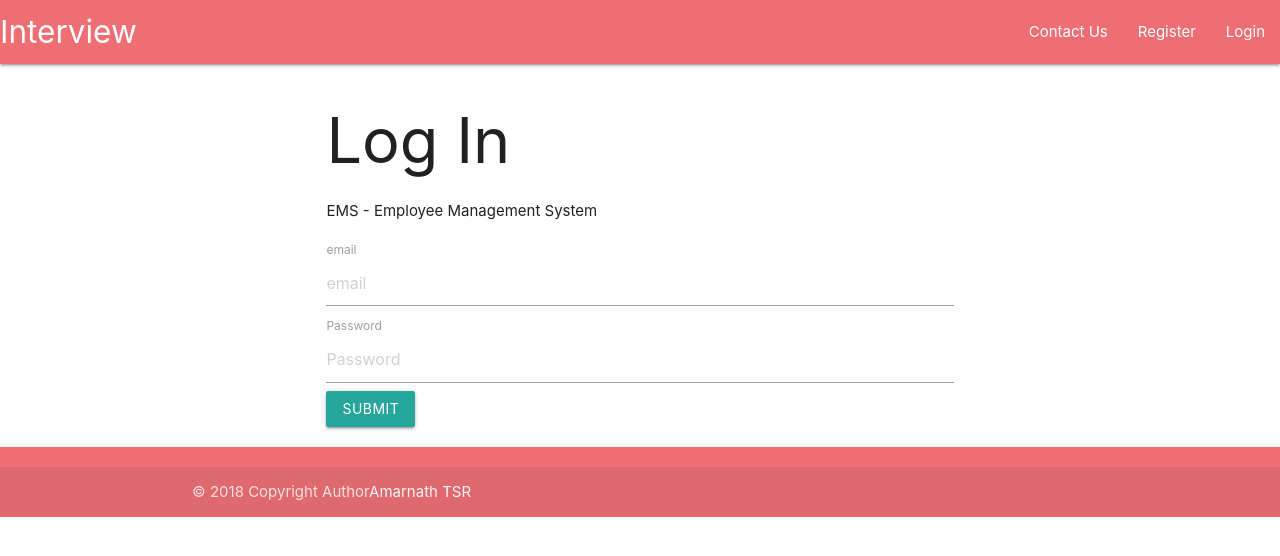
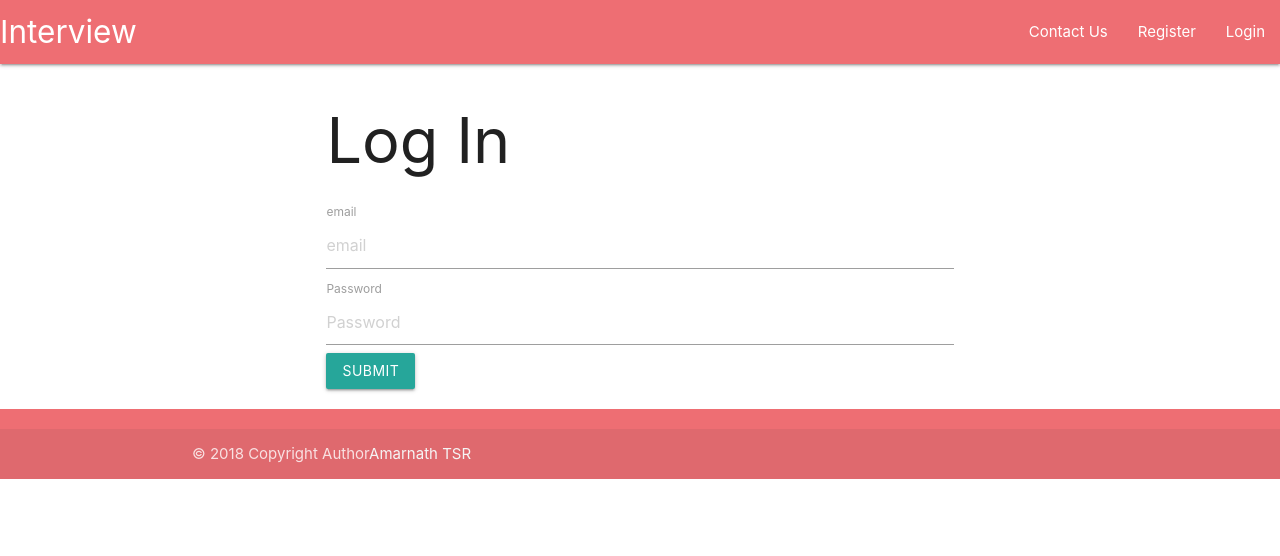
Before and after one commit to AmarnathTSR-zz/interview, a React (Create React App) app in the folder client/: page /login in a window 1280 px wide. Shown: the top 556 px of the page. Built offline with nearby package versions, Linux system fonts and the light colour scheme.

Commit message:
remove paragraph for nice login look

```diff
--- a/client/src/components/auth/Login.js
+++ b/client/src/components/auth/Login.js
@@ -57,9 +57,6 @@ class Login extends Component {
           <div className="row">
             <div className="col-md-8 m-auto">
               <h1 className="display-4 text-center">Log In</h1>
-              <p className="lead text-center">
-                EMS - Employee Management System
-              </p>
               <form onSubmit={this.onSubmit}>
                 <TextFieldGroup
                   placeholder="email"
--- a/client/src/components/auth/Register.js
+++ b/client/src/components/auth/Register.js
@@ -57,7 +57,6 @@ class Register extends Component {
           <div className="row">
             <div className="col-md-8 m-auto">
               <h1 className="display-4 text-center">Sign Up</h1>
-              <p className="lead text-center">Create Employee account</p>
               <form onSubmit={this.onSubmit}>
                 <TextFieldGroup
                   placeholder="Name"
```
